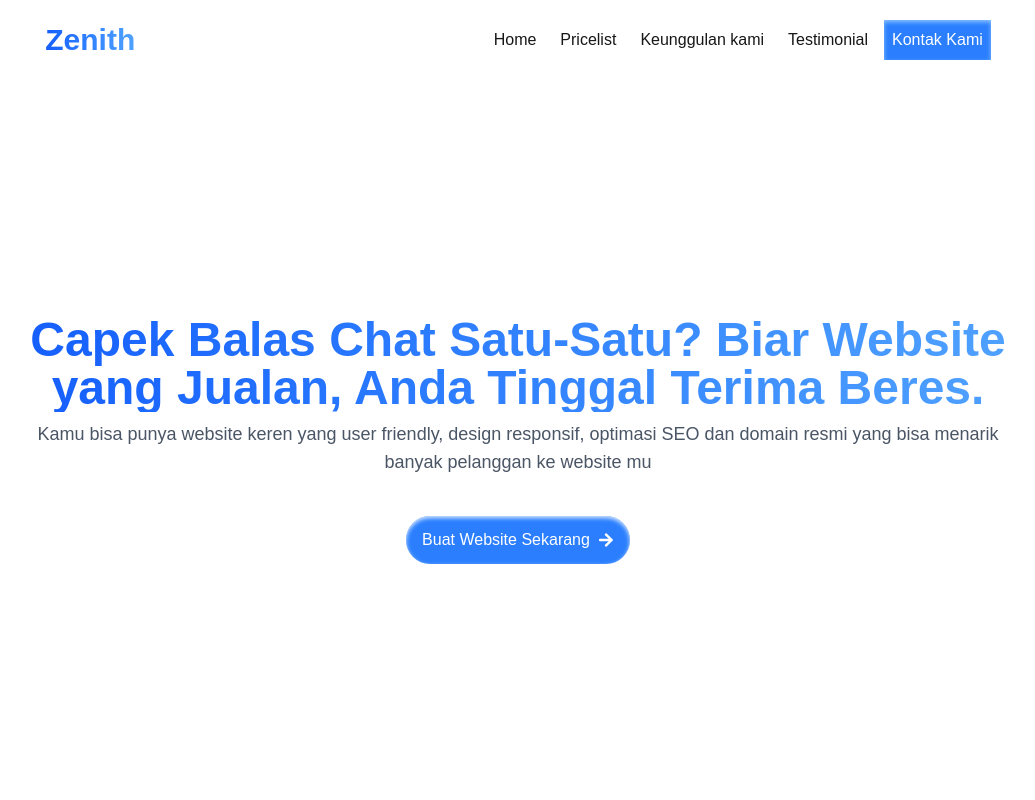
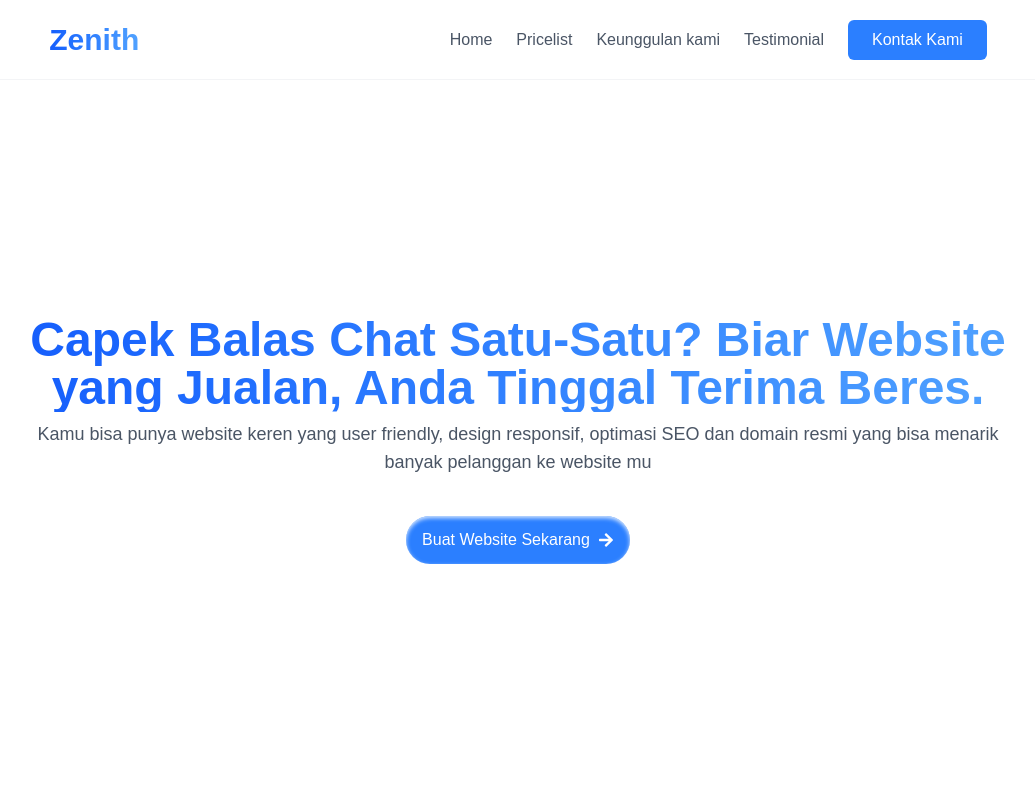
Before and after one commit to Rzfan03/Zenith-Tech-Solution, a Next.js app: page / in a window 1280 px wide. Shown: the top 800 px of the page, without its empty margins (122-1157 px from the left). Built offline with nearby package versions, Linux system fonts and the light colour scheme.

Commit message:
Update Navbar

```diff
--- a/app/components/Navbar.tsx
+++ b/app/components/Navbar.tsx
@@ -1,19 +1,43 @@
-import Link from "next/link"
+"use client"
+import { useState } from "react";
+import Link from "next/link";
+import { FaBars, FaTimes } from "react-icons/fa";
 
 export default function Navbar() {
-    return(
-        <nav className=" backdrop-blur-lg z-50 sticky top-0 flex justify-around items-center gap-4 h-20 w-full">
-            {/* kiri */}
+    const [isOpen, setIsOpen] = useState(false);
+
+    return (
+        <nav className="bg-white/90 backdrop-blur-md z-50 sticky top-0 flex justify-around items-center h-20 w-full border-b border-gray-100 px-4">
             <div>
                 <h1 className="bg-gradient-to-r from-blue-600 to-blue-400 text-3xl text-transparent bg-clip-text font-extrabold">Zenith</h1>
             </div>
-            <div className="flex gap-2 max-md:hidden">
-                    <Link href={'#Home'} className="hover:bg-blue-500 hover:text-white p-2 transition-all">Home</Link>
-                    <Link href={'#pricelist'} className="hover:bg-blue-500 hover:text-white p-2 transition-all">Pricelist</Link>
-                    <Link href={'#keunggulan-kami'} className="hover:bg-blue-500 hover:text-white p-2 transition-all">Keunggulan kami</Link>
-                    <Link href={'#testimonial'} className="hover:bg-blue-500 hover:text-white p-2 transition-all">Testimonial</Link>
-                    <Link href={'/'} className="bg-blue-500 inset-shadow-sm inset-shadow-blue-300 text-white p-2 transition-all">Kontak Kami</Link>
+
+            <div className="hidden md:flex items-center gap-6">
+                <Link href={'#Home'} className="text-gray-600 hover:text-blue-600 transition-all font-normal">Home</Link>
+                <Link href={'#pricelist'} className="text-gray-600 hover:text-blue-600 transition-all font-normal">Pricelist</Link>
+                <Link href={'#keunggulan-kami'} className="text-gray-600 hover:text-blue-600 transition-all font-normal">Keunggulan kami</Link>
+                <Link href={'/'} className="text-gray-600 hover:text-blue-600 transition-all font-normal">Testimonial</Link>
+                <Link href={'/'} className="bg-blue-500 hover:bg-blue-600 text-white py-2 px-6 rounded-md transition-all font-normal">
+                    Kontak Kami
+                </Link>
+            </div>
+
+            <div className="md:hidden">
+                <button onClick={() => setIsOpen(!isOpen)} className="text-gray-600 focus:outline-none">
+                    {isOpen ? <FaTimes size={24} /> : <FaBars size={24} />}
+                </button>
+            </div>
+
+            <div className={`absolute top-20 left-0 w-full bg-white border-b border-gray-100 flex flex-col p-6 gap-4 shadow-xl transition-all duration-300 md:hidden ${isOpen ? 'opacity-100 visible' : 'opacity-0 invisible'}`}>
+                <Link href={'#Home'} onClick={() => setIsOpen(false)} className="text-gray-600 font-normal">Home</Link>
+                <Link href={'#pricelist'} onClick={() => setIsOpen(false)} className="text-gray-600 font-normal">Pricelist</Link>
+                <Link href={'#keunggulan-kami'} onClick={() => setIsOpen(false)} className="text-gray-600 font-normal">Keunggulan kami</Link>
+                <Link href={'/'} onClick={() => setIsOpen(false)} className="text-gray-600 font-normal">Testimonial</Link>
+                <hr className="border-gray-100" />
+                <Link href={'/'} onClick={() => setIsOpen(false)} className="bg-blue-500 text-white p-3 rounded-md text-center font-normal">
+                    Kontak Kami
+                </Link>
             </div>
         </nav>
-    )
+    );
 }
```
